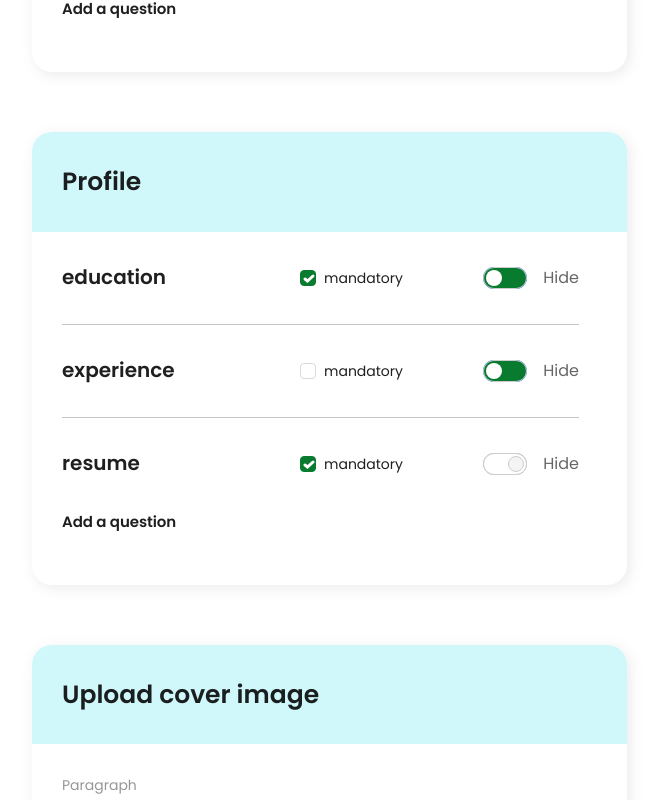
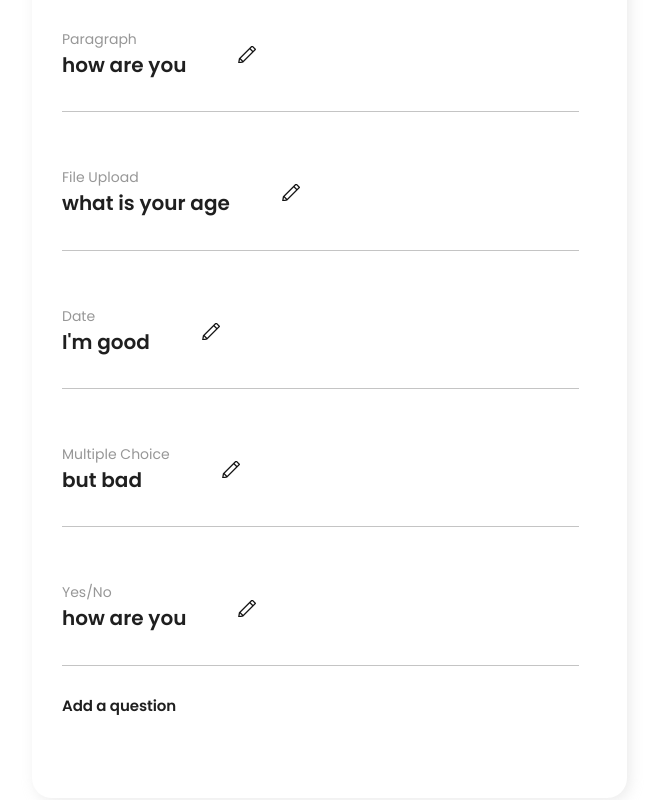
Before and after one commit to mohamedkhaled4053/Task1, a React (Create React App) app: page / in a window 1280 px wide. Shown: the part 1820-2620 px from the top of the page, without its empty margins (153-812 px from the left). Built offline with nearby package versions, Linux system fonts and the light colour scheme.

Commit message:
display questions dynamically with Question component

```diff
--- a/src/components/ApplicationCard/ApplicationCard.tsx
+++ b/src/components/ApplicationCard/ApplicationCard.tsx
@@ -1,14 +1,14 @@
 import React from "react";
 import "./style.scss";
-import { Form, Checkbox, Switch, Upload } from "antd";
+import { Form, Checkbox, Switch } from "antd";
 import { Icon } from "../Icon/Icon";
-import { ImgIcon } from "../Icon/ImgIcon";
 import { ApplicationForm } from "../utils/types";
+import Question from "../Question/Question";
 
 type Props = {
   header: string;
   data: ApplicationForm["data"]["attributes"];
-  attribute: keyof ApplicationForm["data"]["attributes"];
+  attribute: Exclude<keyof ApplicationForm["data"]["attributes"], "coverImage">;
   checkBoxLabel?: "mandatory" | "internalUse";
 };
 
@@ -18,38 +18,25 @@ const ApplicationCard = ({
   attribute,
   checkBoxLabel = "internalUse",
 }: Props) => {
-  if (attribute === "coverImage") {
-    return (
-      <div className="card upload">
-        <div className="card-header">Upload cover image</div>
-        <div className="card-body">
-          {data[attribute].includes("example") && (
-            <Form.Item name="coverImage">
-              <Upload.Dragger
-                name="file"
-                multiple={true}
-                action="http://example.com/"
-                fileList={[]}
-              >
-                <p className="ant-upload-drag-icon">
-                  <ImgIcon name="upload" width="33px" />
-                </p>
-                <p className="ant-upload-text">Upload cover image</p>
-                <p className="ant-upload-hint">
-                  16:9 ratio is recommended. Max image size 1mb
-                </p>
-              </Upload.Dragger>
-            </Form.Item>
-          )}
-        </div>
-      </div>
-    );
+  let questionFormItemName: string[];
+  switch (attribute) {
+    case "personalInformation":
+      questionFormItemName = [attribute, "personalQuestions"];
+      break;
+    case "profile":
+      questionFormItemName = [attribute, "profileQuestions"];
+      break;
+    case "customisedQuestions":
+      questionFormItemName = ["customisedQuestions"];
+      break;
   }
 
   return (
     <div className="card">
       <div className="card-header">{header}</div>
       <div className="card-body">
+        {/* infos */}
+        {attribute !== "customisedQuestions" && (
           <div className="infos">
             {Object.keys(data[attribute]).map((info) => {
               if (info.includes("Questions")) {
@@ -58,14 +45,18 @@ const ApplicationCard = ({
               return (
                 <div className="info" key={info}>
                   <p className="title">{info}</p>
+
                   <Form.Item
                     valuePropName="checked"
                     name={[attribute, info, checkBoxLabel]}
                   >
                     <Checkbox>
-                    {checkBoxLabel === "internalUse" ? "internal" : "mandatory"}
+                      {checkBoxLabel === "internalUse"
+                        ? "internal"
+                        : "mandatory"}
                     </Checkbox>
                   </Form.Item>
+
                   <Form.Item
                     valuePropName="checked"
                     name={[attribute, info, "show"]}
@@ -77,10 +68,28 @@ const ApplicationCard = ({
               );
             })}
           </div>
+        )}
 
+        {/* questions */}
+        <Form.List name={questionFormItemName}>
+          {(fields, { add, remove }) => (
+            <>
+              {fields.map((field) => (
+                <Question
+                  key={field.key}
+                  field={field}
+                  name={questionFormItemName}
+                />
+              ))}
+
+              <Form.Item>
                 <div className="add-question">
                   <Icon name="add" width={25} /> Add a question
                 </div>
+              </Form.Item>
+            </>
+          )}
+        </Form.List>
       </div>
     </div>
   );
--- a/src/components/ApplicationCard/style.scss
+++ b/src/components/ApplicationCard/style.scss
@@ -38,8 +38,11 @@
     .question {
       display: flex;
       align-items: center;
-      &:not(:last-child) {
+
         border-bottom: 1px solid #c4c4c4;
+
+      &:has(+ .add-question){
+        border-bottom: none;
       }
 
       .title {
--- /dev/null
+++ b/src/components/ImageCard/ImageCard.tsx
@@ -0,0 +1,37 @@
+import React from "react";
+import { Form, Upload } from "antd";
+import { ImgIcon } from "../Icon/ImgIcon";
+
+type Props = {
+  coverImage:string
+};
+
+const ImageCard = ({ coverImage }: Props) => {
+  return (
+    <div className="card upload">
+      <div className="card-header">Upload cover image</div>
+      <div className="card-body">
+        {coverImage.includes("example") && (
+          <Form.Item name="coverImage">
+            <Upload.Dragger
+              name="file"
+              multiple={true}
+              action="http://example.com/"
+              fileList={[]}
+            >
+              <p className="ant-upload-drag-icon">
+                <ImgIcon name="upload" width="33px" />
+              </p>
+              <p className="ant-upload-text">Upload cover image</p>
+              <p className="ant-upload-hint">
+                16:9 ratio is recommended. Max image size 1mb
+              </p>
+            </Upload.Dragger>
+          </Form.Item>
+        )}
+      </div>
+    </div>
+  );
+};
+
+export default ImageCard;
--- a/src/components/Main/Main.tsx
+++ b/src/components/Main/Main.tsx
@@ -1,12 +1,11 @@
 import "./style.scss";
 import Navbar from "../Navbar/Navbar";
-import { mockData, questionTypes } from "../utils/mock";
+import { mockData } from "../utils/mock";
 import { useState } from "react";
-import { Form, Input, Select } from "antd";
-import { ImgIcon } from "../Icon/ImgIcon";
+import { Form } from "antd";
 import ApplicationCard from "../ApplicationCard/ApplicationCard";
-import { Icon } from "../Icon/Icon";
 import { ApplicationForm } from "../utils/types";
+import ImageCard from "../ImageCard/ImageCard";
 
 const Main = () => {
   let [FormData, setFormData] = useState<ApplicationForm>(mockData);
@@ -17,88 +16,32 @@ const Main = () => {
   };
 
   let data = FormData.data.attributes;
-  // let { personalQuestions } = personalInformation;
-  // let { profileQuestions } = profile;
 
   return (
     <div className="main">
       <Navbar />
       <Form initialValues={data} onValuesChange={handleFormChange}>
-        <ApplicationCard
-          header="Upload cover image"
-          data={data}
-          attribute="coverImage"
-        />
+        <ImageCard coverImage={data.coverImage} />
+
         <ApplicationCard
           header="Personal Information"
           data={data}
           attribute="personalInformation"
           checkBoxLabel="internalUse"
         />
+
         <ApplicationCard
           header="Profile"
           data={data}
           attribute="profile"
           checkBoxLabel="mandatory"
         />
-        <div className="card">
-          <div className="card-header">Upload cover image</div>
-          <div className="card-body">
-            <div className="question">
-              <div className="question-body">
-                <div className="question-type">paragraph</div>
-                <p className="title">
-                  Please tell me about yourself in less than 500 words
-                </p>
-              </div>
-              <ImgIcon className="edit-icon" name="edit" width={18} />
-            </div>
-            <div className="question form">
-              <div className="question-body">
-                <Form.Item label="Type">
-                  <Select suffixIcon={<Icon name="arrow" />}>
-                    {questionTypes.map((questionType) => (
-                      <Select.Option value={questionType}>
-                        {questionType}
-                      </Select.Option>
-                    ))}
-                  </Select>
-                </Form.Item>
-                <Form.Item label="Question">
-                  <Input placeholder="Type here" />
-                </Form.Item>
-                <Form.Item label="Choise">
-                  <Icon name="unorderedList" className="unorderedList" />
-                  <Input placeholder="Type here" />
-                  <Icon name="add" width={13} className="add" />
-                </Form.Item>
-                <Form.Item>
-                  <Input.TextArea placeholder="additional information" />
-                </Form.Item>
-                <div className="video-duration">
-                  <Form.Item className="duration">
-                    <Input placeholder="Max duration of video" />
-                  </Form.Item>
-                  <Form.Item className="duration-unit">
-                    <Select
-                      placeholder="in (sec/min)"
-                      suffixIcon={<Icon name="arrow" />}
-                    >
-                      <Select.Option value="minutes">minutes</Select.Option>
-                      <Select.Option value="seconds">seconds</Select.Option>
-                    </Select>
-                  </Form.Item>
-                </div>
-                <div className="question-form-buttons">
-                  <span className="question-form-button delete">
-                    <Icon name="close" /> Delete question
-                  </span>
-                  <span className="question-form-button save">Save </span>
-                </div>
-              </div>
-            </div>
-          </div>
-        </div>
+
+        <ApplicationCard
+          header="customisedQuestions"
+          data={data}
+          attribute="customisedQuestions"
+        />
       </Form>
     </div>
   );
--- /dev/null
+++ b/src/components/Question/Question.tsx
@@ -0,0 +1,33 @@
+import { Form, FormListFieldData } from "antd";
+import React from "react";
+import { applicationQuestion } from "../utils/types";
+import { ImgIcon } from "../Icon/ImgIcon";
+
+type Props = { field: FormListFieldData; name: string[] };
+
+const Question = ({ field, name }: Props) => {
+  return (
+    <Form.Item shouldUpdate>
+      {({ getFieldValue }) => {
+        let questionData: applicationQuestion = getFieldValue([
+          ...name,
+          field.name,
+        ]);
+
+        let { id, question, type } = questionData;
+
+        return (
+          <div key={id} className="question">
+            <div className="question-body">
+              <div className="question-type">{type}</div>
+              <p className="title">{question}</p>
+            </div>
+            <ImgIcon className="edit-icon" name="edit" width={18} />
+          </div>
+        );
+      }}
+    </Form.Item>
+  );
+};
+
+export default Question;
--- a/src/components/utils/mock.ts
+++ b/src/components/utils/mock.ts
@@ -30,45 +30,45 @@ export let mockData: ApplicationForm = {
         gender: { internalUse: false, show: true },
         personalQuestions: [
           {
-            id: "497f6eca-276-4993-bfeb-53cbbbba6f08",
+            id: "497fgfsgajhgh6eca-276-4993-bfeb-53cbbbba6f08",
             type: "Paragraph",
-            question: "string",
+            question: "how are you",
             choices: ["string"],
             maxChoice: 0,
             disqualify: false,
             other: false,
           },
           {
-            id: "497f6eca-276-4993-bfeb-53cbbbba6f08",
-            type: "Paragraph",
-            question: "string",
+            id: "49hgfgdfsa7f6eca-276-4993-bfeb-53cbbbba6f08",
+            type: "File upload",
+            question: "what is your age",
             choices: ["string"],
             maxChoice: 0,
             disqualify: false,
             other: false,
           },
           {
-            id: "497f6eca-276-4993-bfeb-53cbbbba6f08",
-            type: "Paragraph",
-            question: "string",
+            id: "497f6eca-276-4993-bfeb-53cbbbfdsasafdaba6f08",
+            type: "Date",
+            question: "I'm good",
             choices: ["string"],
             maxChoice: 0,
             disqualify: false,
             other: false,
           },
           {
-            id: "497f6eca-276-4993-bfeb-53cbbbba6f08",
-            type: "Paragraph",
-            question: "string",
+            id: "497f6eca-276-4993-bfeb-53cbbbbgfafdsaa6f08",
+            type: "Multiple choice",
+            question: "but bad",
             choices: ["string"],
             maxChoice: 0,
             disqualify: false,
             other: false,
           },
           {
-            id: "497f6eca-276-4993-bfeb-53cbbbba6f08",
-            type: "Paragraph",
-            question: "string",
+            id: "4fdsaf97f6eca-276-4993-bfeb-53cbbbba6f08",
+            type: "Yes/No",
+            question: "how are you",
             choices: ["string"],
             maxChoice: 0,
             disqualify: false,
@@ -82,7 +82,7 @@ export let mockData: ApplicationForm = {
         resume: { mandatory: true, show: false },
         profileQuestions: [
           {
-            id: "497f6eca-6276-4993-bfeb-53cbbbba608",
+            id: "497fasfdaff6eca-6276-4993-bfeb-53cbbbba608",
             type: "Paragraph",
             question: "string",
             choices: ["string"],
@@ -91,7 +91,25 @@ export let mockData: ApplicationForm = {
             other: false,
           },
           {
-            id: "497f6eca-6276-4993-bfebhfealkjds-53cbbbba608",
+            id: "497fdasfdasf6eca-6276-4993-bfebhfealkjds-53cbbbba608",
+            type: "Paragraph",
+            question: "strfdsaing",
+            choices: ["string"],
+            maxChoice: 0,
+            disqualify: false,
+            other: false,
+          },
+          {
+            id: "497f6eca-dfadslfdsafdkdash-4993-bfeb-53cbbbba608",
+            type: "Paragraph",
+            question: "stggggggggring",
+            choices: ["string"],
+            maxChoice: 0,
+            disqualify: false,
+            other: false,
+          },
+          {
+            id: "497f6eca-627bjnlkdsasafdsgityyk6-4993-bfeb-53cbbbba608",
             type: "Paragraph",
             question: "string",
             choices: ["string"],
@@ -100,7 +118,7 @@ export let mockData: ApplicationForm = {
             other: false,
           },
           {
-            id: "497f6eca-dfadslkdash-4993-bfeb-53cbbbba608",
+            id: "4fdasfdas97f6eca-6276-ml;ij4993-bfeb-53cbbbba608",
             type: "Paragraph",
             question: "string",
             choices: ["string"],
@@ -109,25 +127,7 @@ export let mockData: ApplicationForm = {
             other: false,
           },
           {
-            id: "497f6eca-627bjnlkgityyk6-4993-bfeb-53cbbbba608",
-            type: "Paragraph",
-            question: "string",
-            choices: ["string"],
-            maxChoice: 0,
-            disqualify: false,
-            other: false,
-          },
-          {
-            id: "497f6eca-6276-ml;ij4993-bfeb-53cbbbba608",
-            type: "Paragraph",
-            question: "string",
-            choices: ["string"],
-            maxChoice: 0,
-            disqualify: false,
-            other: false,
-          },
-          {
-            id: "497f6eca-6276-4993-bfkjkeb-53cbbbba608",
+            id: "497f6ecafdsadsa-6276-4993-bfkjkeb-53cbbbba608",
             type: "Paragraph",
             question: "string",
             choices: ["string"],
@@ -139,7 +139,7 @@ export let mockData: ApplicationForm = {
       },
       customisedQuestions: [
         {
-          id: "497f6eca-6276-4993-bfeb-53cbbbba6f08",
+          id: "497f6eca-6276-4993-bfeb-53cbbbbfdasfa6f08",
           type: "Paragraph",
           question: "string",
           choices: ["string"],
@@ -148,7 +148,7 @@ export let mockData: ApplicationForm = {
           other: false,
         },
         {
-          id: "497f6eca-6276-4993-bfeb-53cbbbba6f08",
+          id: "497f6eca-6276-4993-bfeb-5fdsaa3cbbbba6f08",
           type: "Paragraph",
           question: "string",
           choices: ["string"],
@@ -157,7 +157,7 @@ export let mockData: ApplicationForm = {
           other: false,
         },
         {
-          id: "497f6ecafdsafdsa-6276-4993-bfeb-53cbbbba6f08",
+          id: "497f6ecafdsafafdsa-6276-4993-bfeb-53cbbbba6f08",
           type: "Paragraph",
           question: "string",
           choices: ["string"],
@@ -175,9 +175,9 @@ export let mockData: ApplicationForm = {
           other: false,
         },
         {
-          id: "497f6eca-6276-4993-bfeb-53cbbbbadsafdsa6f08",
+          id: "497f6eca-6276-4993-bfeb-5fdsafsa3cbbbbadsafdsa6f08",
           type: "Paragraph",
-          question: "string",
+          question: "stringdddddddddddddd",
           choices: ["string"],
           maxChoice: 0,
           disqualify: false,
--- a/src/components/utils/types.ts
+++ b/src/components/utils/types.ts
@@ -11,7 +11,7 @@ export interface MandatoryAndShow {
 
 export type questionType = (typeof questionTypes)[number];
 
-type applicationQuestion = {
+export type applicationQuestion = {
   id: string;
   type: questionType;
   question: string;
```
Lines whose indentation alone changed are shown as unchanged.
